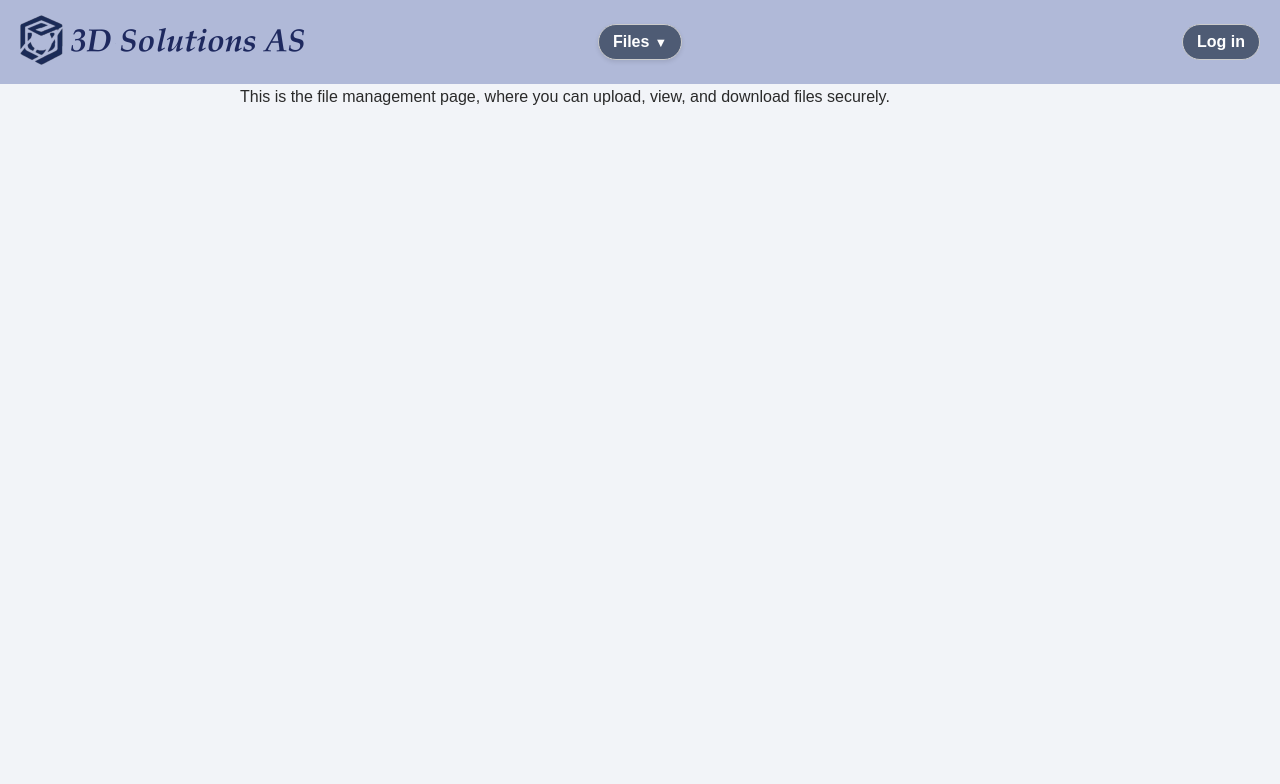
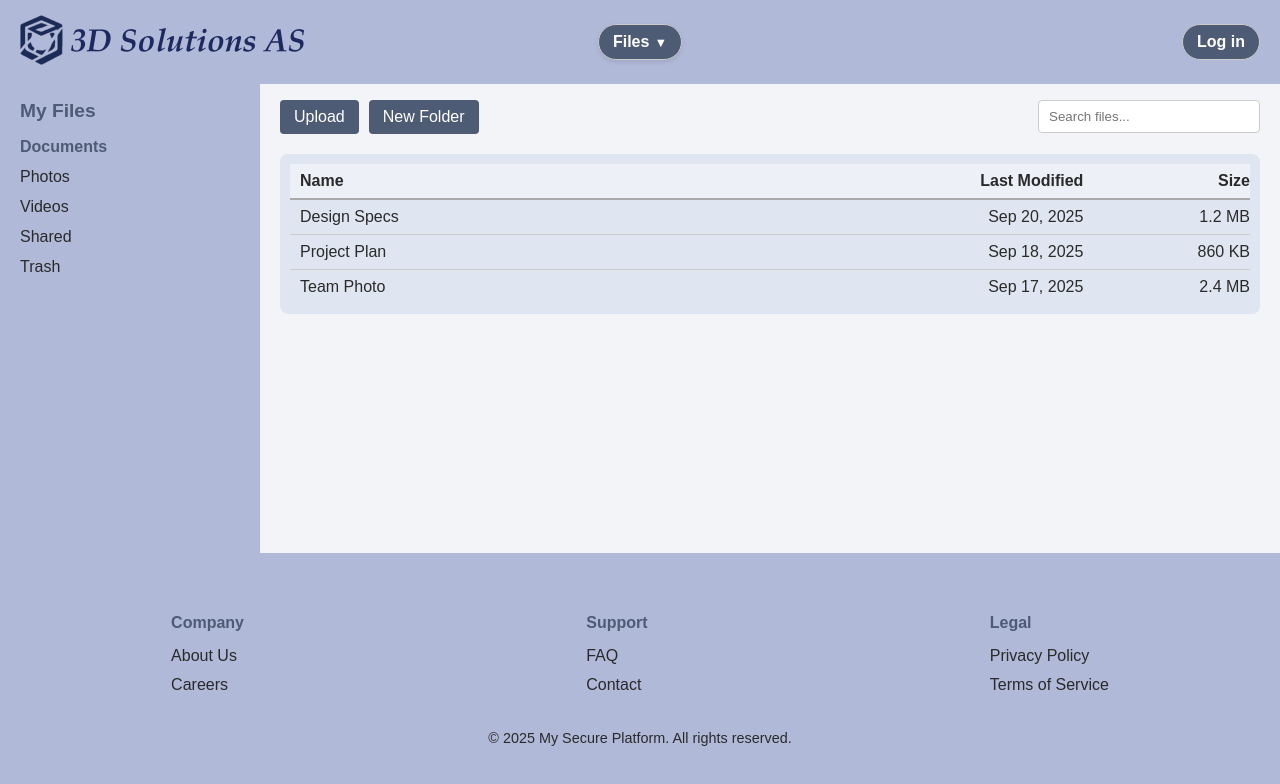
Before and after one commit to datamann1013/Chat-Application, a React (Vite) app in the folder Chat-application-frontend/: page /files in a window 1280 px wide. Shown: the top 784 px of the page. Built offline with nearby package versions, Linux system fonts and the light colour scheme.

Commit message:
First draft filepage. Too big footer. Would need to add variable on footer height

```diff
--- a/Chat-application-frontend/src/pages/FilesPage.css
+++ b/Chat-application-frontend/src/pages/FilesPage.css
@@ -1,5 +1,151 @@
-.files-page {
+.file-manager-page {
+    display: flex;
+    flex-direction: column;
+    min-height: 100vh;
+}
+
+/* The container that holds the sidebar and main area */
+.file-manager-container {
+    margin-top: 80px;
+    margin-bottom: -40px;
+    display: flex;
+    flex: 1; /* fill the space between header and footer */
+    background-color: var(--background, #f2f4f8);
+}
+
+/**************************************
+ Sidebar
+**************************************/
+.fm-sidebar {
+    width: 220px;
+    background-color: var(--header-bg, #b0b9d8);
+    color: var(--header-text-color, #4e5b74);
     padding: 20px;
-    max-width: 800px;
-    margin: 0 auto;
+    display: flex;
+    flex-direction: column;
 }
+
+.sidebar-section h3 {
+    margin: 0 0 10px;
+    font-size: 1.2rem;
+}
+
+.sidebar-section ul {
+    list-style: none;
+    padding: 0;
+    margin: 0;
+}
+
+.sidebar-section li {
+    padding: 6px 0;
+    cursor: pointer;
+    color: var(--text-color, #2a2a2a);
+}
+
+.sidebar-section li.active {
+    font-weight: bold;
+    color: var(--header-text-color, #4e5b74);
+}
+
+/**************************************
+ Main Area
+**************************************/
+.fm-main {
+    flex: 1;
+    display: flex;
+    flex-direction: column;
+    padding: 20px;
+}
+
+/* Top bar with upload/new folder + search */
+.fm-topbar {
+    display: flex;
+    justify-content: space-between;
+    margin-bottom: 20px;
+}
+
+.fm-actions button {
+    margin-right: 10px;
+    background-color: var(--button-color, #4e5b74);
+    color: #fff;
+    border: none;
+    border-radius: 4px;
+    padding: 8px 14px;
+    cursor: pointer;
+    font-size: var(--button-font-size, 1rem);
+}
+
+.fm-actions button:hover {
+    opacity: 0.9;
+}
+
+.fm-search input {
+    border: 1px solid var(--button-border, #ccc);
+    border-radius: 4px;
+    padding: 8px 10px;
+    width: 200px;
+}
+
+/**************************************
+ Files table-like layout
+**************************************/
+.fm-files {
+    background-color: var(--background-contrast-color, #e0e6f1);
+    border-radius: 8px;
+    padding: 10px;
+    /* You can add a box-shadow if you want a card effect */
+}
+
+.fm-files-header,
+.fm-file-row {
+    display: grid;
+    grid-template-columns: 1.5fr 1fr 0.5fr; /* name, date, size */
+    gap: 10px;
+    padding: 8px 0;
+    align-items: center;
+    border-bottom: 1px solid #ccc;
+}
+
+.fm-files-header {
+    font-weight: bold;
+    background-color: rgba(255,255,255,0.4);
+    border-bottom: 2px solid #aaa;
+}
+
+.fm-file-row:hover {
+    background-color: rgba(255,255,255,0.3);
+}
+
+/* Columns in the row */
+.col-name {
+    padding-left: 10px;
+}
+.col-date,
+.col-size {
+    text-align: right;
+}
+
+/* Remove bottom border from last row, if needed */
+.fm-file-row:last-child {
+    border-bottom: none;
+}
+
+/**************************************
+ Responsive
+**************************************/
+@media (max-width: 768px) {
+    .fm-sidebar {
+        width: 60px;
+    }
+    .sidebar-section h3,
+    .sidebar-section li {
+        display: none; /* or turn them into icons */
+    }
+    .fm-search input {
+        width: 120px;
+    }
+    .fm-files-header,
+    .fm-file-row {
+        grid-template-columns: 1fr 0.8fr 0.5fr;
+    }
+}
--- a/Chat-application-frontend/src/pages/FilesPage.tsx
+++ b/Chat-application-frontend/src/pages/FilesPage.tsx
@@ -1,10 +1,68 @@
+import Header from "../components/Header";
+import Footer from "../components/Footer";
 import "./FilesPage.css";
 
-export default function FilesPage() {
+export default function FileManagerPage() {
     return (
-        <div className="files-page">
-            <h2 id="files-overview">Files Overview</h2>
-            <p>This is the file management page, where you can upload, view, and download files securely.</p>
+        <div className="file-manager-page">
+            <Header onLoginClick={function(): void {
+                throw new Error("Function not implemented.");
+            } } />
+
+            <div className="file-manager-container">
+                <aside className="fm-sidebar">
+                    <div className="sidebar-section">
+                        <h3>My Files</h3>
+                        <ul>
+                            <li className="active">Documents</li>
+                            <li>Photos</li>
+                            <li>Videos</li>
+                            <li>Shared</li>
+                            <li>Trash</li>
+                        </ul>
+                    </div>
+                </aside>
+
+                <main className="fm-main">
+                    <div className="fm-topbar">
+                        <div className="fm-actions">
+                            <button className="upload-btn">Upload</button>
+                            <button className="new-folder-btn">New Folder</button>
+                        </div>
+                        <div className="fm-search">
+                            <input type="text" placeholder="Search files..." />
+                        </div>
+                    </div>
+
+                    <div className="fm-files">
+                        <div className="fm-files-header">
+                            <div className="col-name">Name</div>
+                            <div className="col-date">Last Modified</div>
+                            <div className="col-size">Size</div>
+                        </div>
+
+                        {/* Example file rows */}
+                        <div className="fm-file-row">
+                            <div className="col-name">Design Specs</div>
+                            <div className="col-date">Sep 20, 2025</div>
+                            <div className="col-size">1.2 MB</div>
+                        </div>
+                        <div className="fm-file-row">
+                            <div className="col-name">Project Plan</div>
+                            <div className="col-date">Sep 18, 2025</div>
+                            <div className="col-size">860 KB</div>
+                        </div>
+                        <div className="fm-file-row">
+                            <div className="col-name">Team Photo</div>
+                            <div className="col-date">Sep 17, 2025</div>
+                            <div className="col-size">2.4 MB</div>
+                        </div>
+                        {/* ...More rows */}
+                    </div>
+                </main>
+            </div>
+
+            <Footer />
         </div>
     );
 }
```
